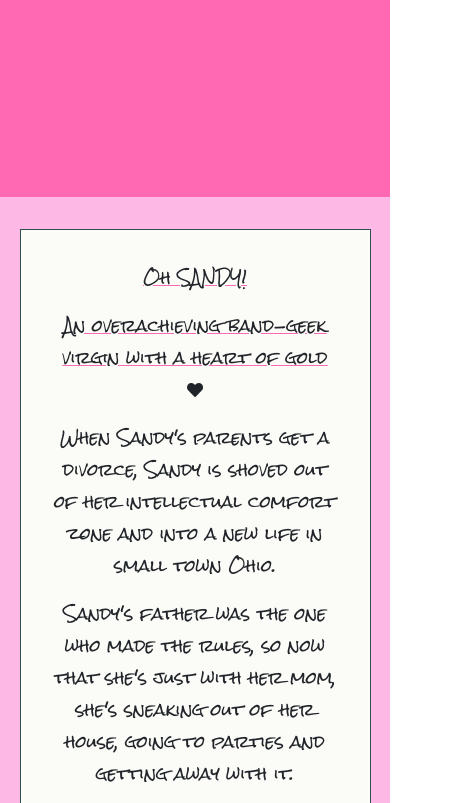
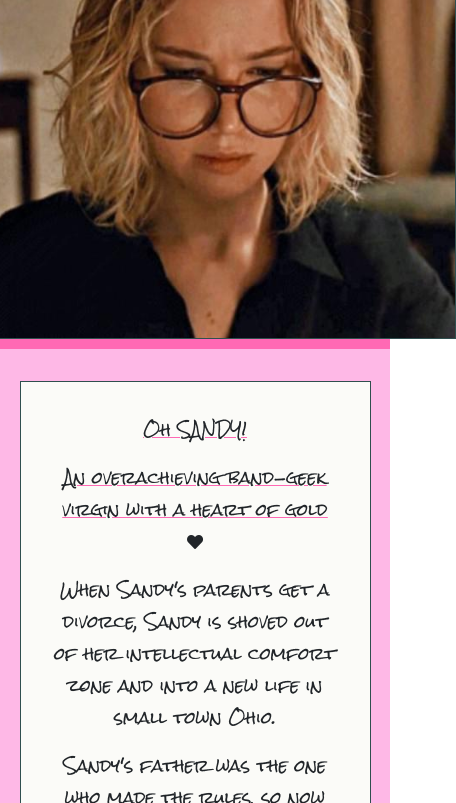
Before and after one commit to davisstacked/ItsGonnaBeGreat, a plain HTML site: page pages/characters/sandy.html in a window 390 px wide. Shown: the part 149-952 px from the top of the page, 456 px wide, since content can reach past the window. Drawn offline with nearby package versions, Linux system fonts and the light colour scheme.

Commit message:
fixed the smaller view photo formatting

```diff
--- a/main.css
+++ b/main.css
@@ -108,6 +108,10 @@ span {
 .screenplay-pdf {
   width: 100vw;
   height: 98vh;
+}
+
+.movie-poster {
+  display: flex;
 }
 
 .movie-poster-image {
@@ -282,13 +286,10 @@ figure {
 
 @media (max-width: 1000px) {
   .movie-poster-image {
-    height: 25%;
-    width: 90%;
+    height: 50vh;
+    width: auto;
   }
 
-  .table-image {
-    width: 100%;
-  }
   .screenplay {
     width: 95%;
   }
@@ -333,10 +334,16 @@ figure {
   }
 
   .table-image {
-    width: 90vw;
+    width: 70vw;
   }
 
   .kimber {
     width: 90vw;
   }
 }
+
+@media (max-width: 750px) {
+  .table-image {
+    width: 90vw;
+  }
+}
```
